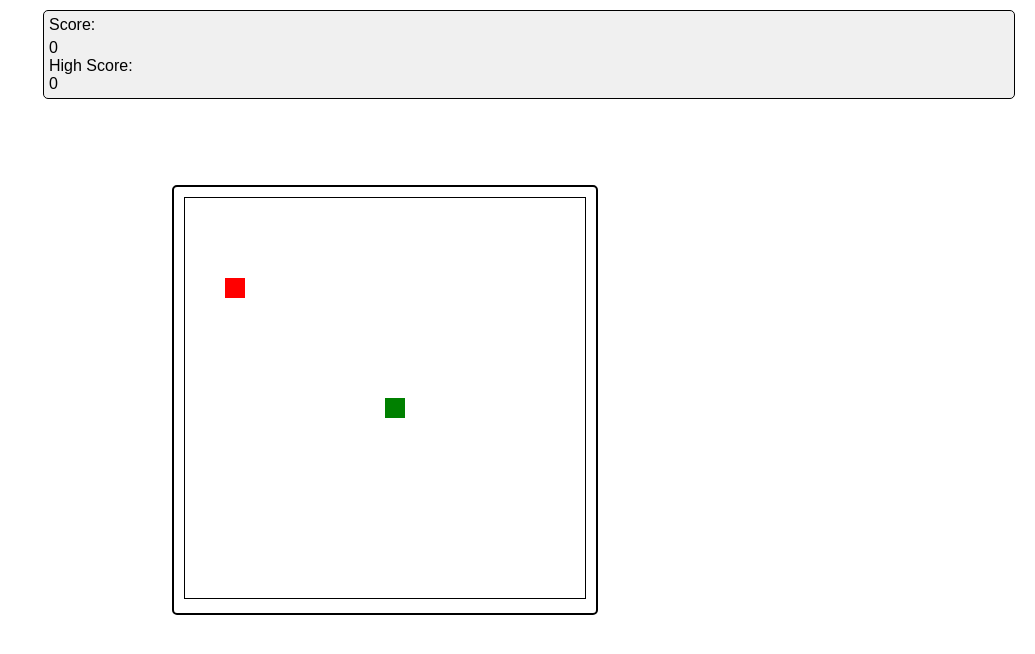
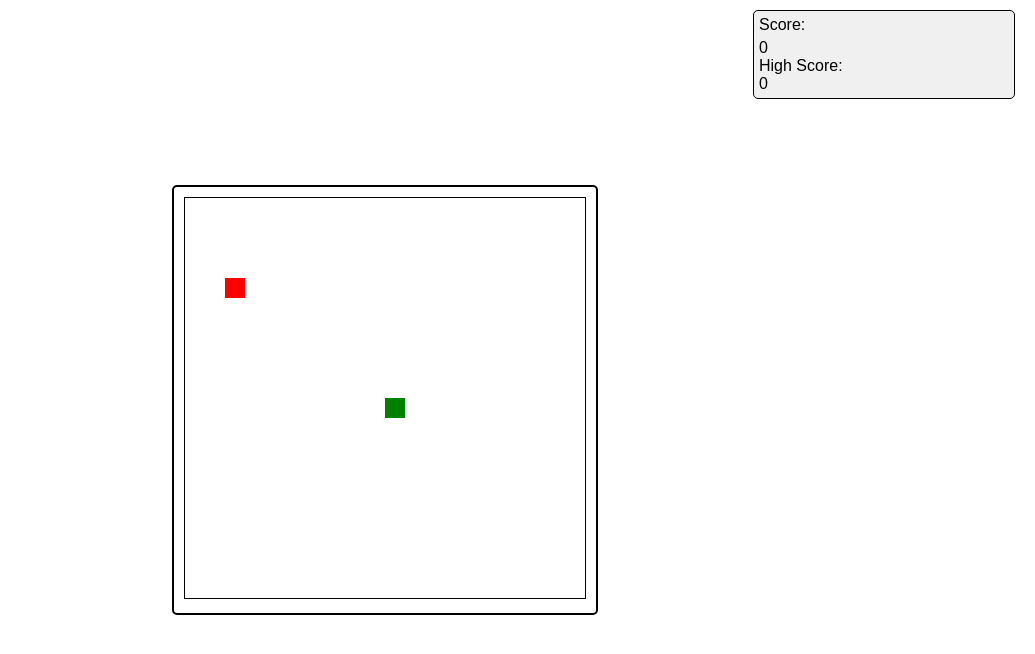
Before and after one commit to KeepersGoal/snake, a plain HTML site: page index.html in a window 1280 px wide. Shown: the whole page, without its empty margins (245-1280 px from the left). Drawn offline with Linux system fonts and the light colour scheme.

Commit message:
Update index.html

```diff
--- a/index.html
+++ b/index.html
@@ -30,7 +30,7 @@
             position: absolute;
             top: 10px;
             right: 20px;
-            width: 960px;
+            width: 250px;
             border: 1px solid black;
             border-radius: 5px;
             padding: 5px;
```
